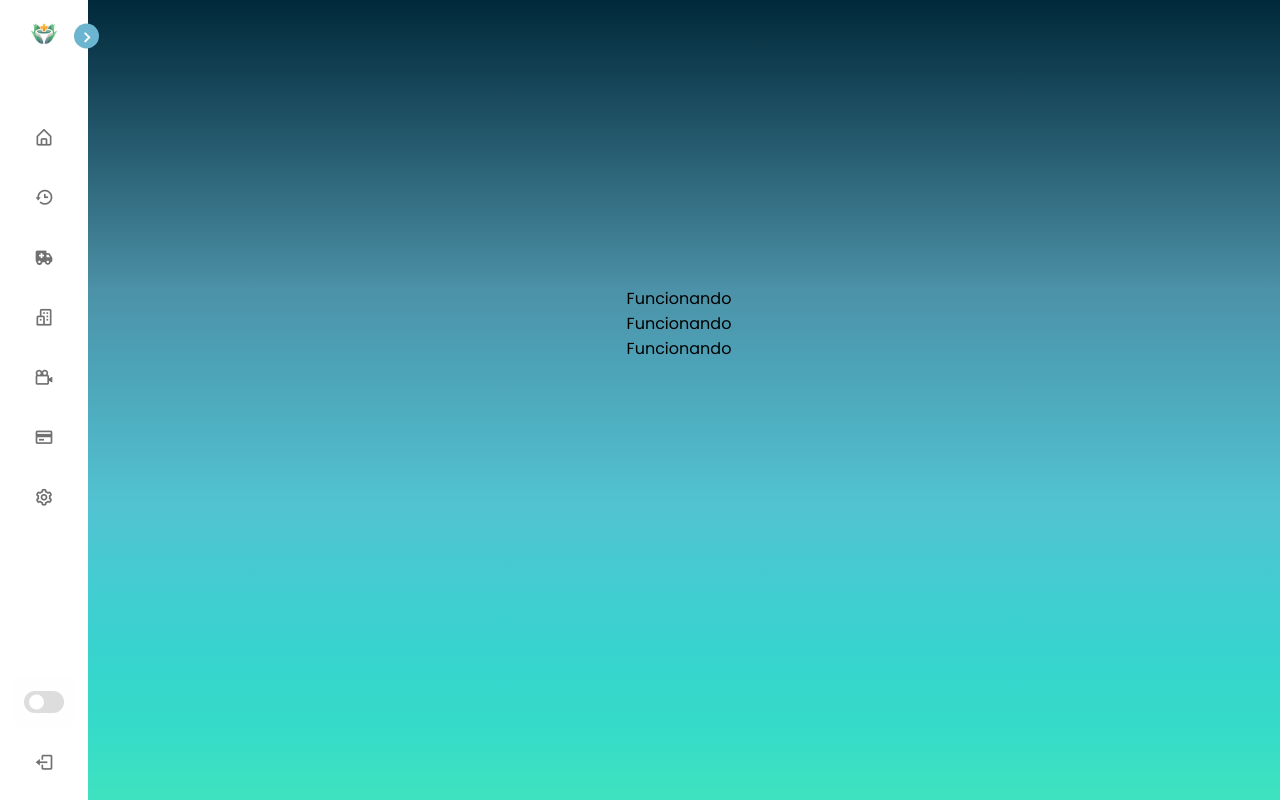
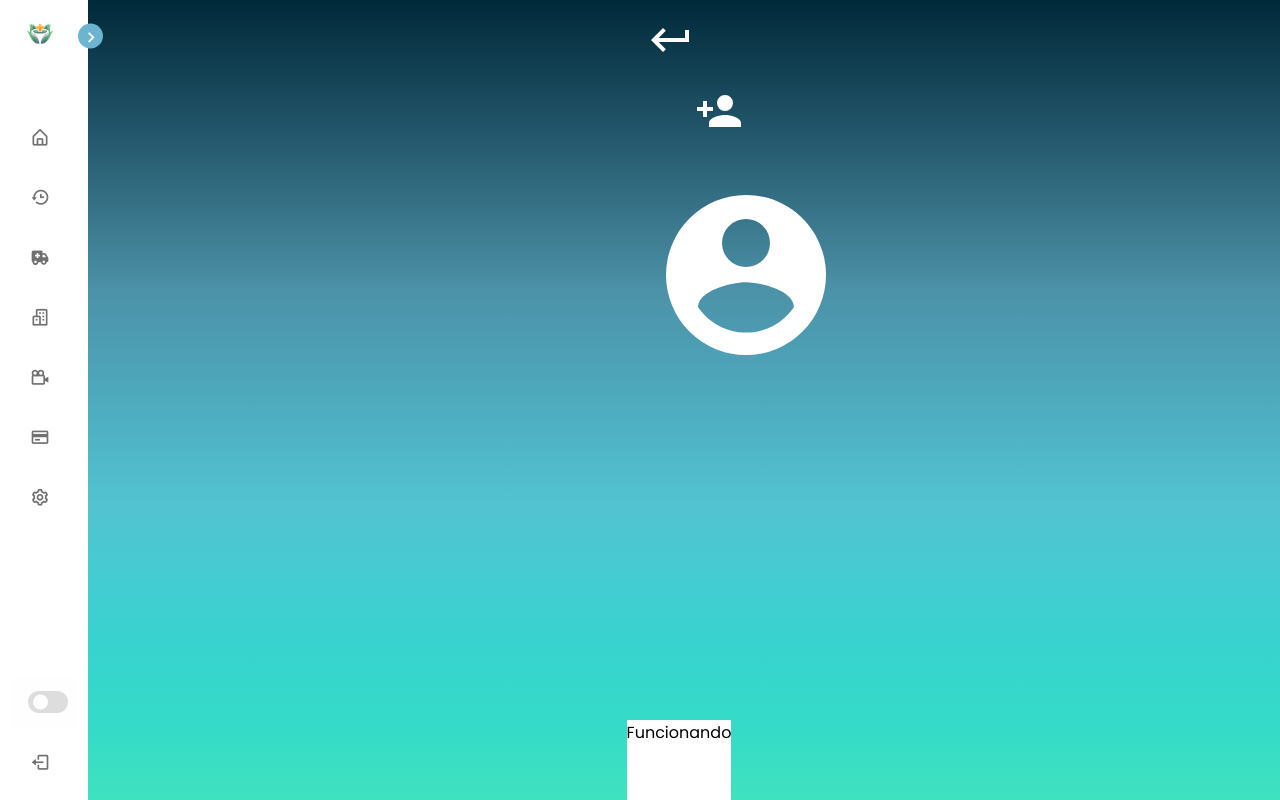
Before and after one commit to SG-Sebastianguerrero/imperial, a React (Create React App) app: page /Calling in a window 1280 px wide. Built offline with nearby package versions, Linux system fonts and the light colour scheme.

Commit message:
Avance Pantalla calling 2

```diff
--- a/package.json
+++ b/package.json
@@ -3,6 +3,8 @@
   "version": "0.1.0",
   "private": true,
   "dependencies": {
+    "@mdi/js": "^7.0.96",
+    "@mdi/react": "^1.6.1",
     "@testing-library/jest-dom": "^5.16.5",
     "@testing-library/react": "^13.4.0",
     "@testing-library/user-event": "^13.5.0",
--- a/src/components/Navbar/Navbar.css
+++ b/src/components/Navbar/Navbar.css
@@ -5,7 +5,7 @@
   left: 0;
   height: 100%;
   width: 250px;
-  padding: 10px 14px;
+  padding: 10px;
   background: var(--sidebar-color);
   transition: var(--tran-05);
   z-index: 10;
--- a/src/pages/AppointmentsRequest/AppointmentsRequest.css
+++ b/src/pages/AppointmentsRequest/AppointmentsRequest.css
@@ -25,3 +25,13 @@
 .styleBox{
     border-radius: 1rem;
 }
+
+.filter-container {
+  width: 800px;
+  height: 100%;
+  padding: 20px;
+  display: flex;
+  align-items: center;
+  flex-direction: column;
+  justify-content: space-around;
+}
--- a/src/pages/VideoCalls/Calling.css
+++ b/src/pages/VideoCalls/Calling.css
@@ -1,17 +1,50 @@
 .background-body{
-    background-image: linear-gradient(to bottom, #00293a, #134154, #265b6f, #39768b, #4c92a8, #4da2b7, #4fb3c5, #52c4d2, #43ccd2, #37d4ce, #35dbc8, #3fe2bf);
+  background-image: linear-gradient(to bottom, #00293a, #134154, #265b6f, #39768b, #4c92a8, #4da2b7, #4fb3c5, #52c4d2, #43ccd2, #37d4ce, #35dbc8, #3fe2bf);
 }
 
-.filter-container {
+.filter-container-calling {
     width: 100%;
     height: 100%;
-    padding: 20px;
     display: flex;
     align-items: center;
     flex-direction: column;
     justify-content: space-around;
   }
 
-  .header{
-    height: 30%;
-  }
+.header{
+  height: 20%;
+}
+
+.body-calling{
+  height: 70%;
+}
+
+.footer-calling{
+  height: 10%;
+}
+
+.icon {
+    color: white;
+}
+
+.icon-return{
+  margin-top: 1rem;
+  margin-left: 2rem;
+  cursor: pointer;
+}
+
+.icon-user{
+  margin-top: 1rem;
+  cursor: pointer;
+  margin-left: 5rem;
+}
+
+.big-icon {
+  margin-left: 35%;
+  margin-top: 10%;
+  cursor: pointer;
+}
+
+.footer{
+  background: white;
+}
--- a/src/pages/VideoCalls/Calling.js
+++ b/src/pages/VideoCalls/Calling.js
@@ -2,6 +2,10 @@ import '../default.css';
 import './Calling.css';
 import Navbar from '../../components/Navbar/Navbar';
 import {Component} from "react"
+import Icon from '@mdi/react'
+import { mdiAccountPlus } from '@mdi/js';
+import { mdiKeyboardReturn } from '@mdi/js';
+import { mdiAccountCircle } from '@mdi/js';
 
 class Calling extends Component{
     render(){
@@ -9,21 +13,45 @@ class Calling extends Component{
             <div>
                 <Navbar></Navbar>
                 <section className="internalSection">
-                    <div className="filter-container background-body">
-                        <div className='w-full grid grid-cols-1 gap-8 header'>
-                            <div className='w-full'>
+                    <div className="filter-container-calling background-body">
+
+                            <div className='w-full header'>
+                                <div className='flex'>
+                                    <div className='w-1/6 '>
+                                        <Icon path={mdiKeyboardReturn}
+                                            size={2}
+                                            className='icon icon-return'/>
+                                    </div>
+                                    <div className='w-4/6'>
+                                    </div>
+                                    <div className='w-1/6'>
+                                        <Icon path={mdiAccountPlus}
+                                            size={2}
+                                            className='icon icon-user'/>
+                                    </div>
+                                </div>
+                            </div>
+                            <div className='w-full body-calling'>
+                                <div className='flex'>
+                                    <div className='w-1/6 '>
+                                    </div>
+                                    <div className='w-4/6'>
+                                        <div className='grid grid-cols3'>
+                                            <div>
+                                                <Icon path={mdiAccountCircle}
+                                                    size={8}
+                                                    className='icon icon-user big-icon '/>
+                                            </div>
+                                        </div>
+                                    </div>
+                                    <div className='w-1/6'>
+                                    </div>
+                                </div>
+                            </div>
+                            <div className='w-full footer-calling footer'>
                                 Funcionando
                             </div>
-                            <div className='w-full'>
-                                Funcionando
-                            </div>
-                            <div className='w-full'>
-                                Funcionando
-                            </div>
-                        </div>
-
                     </div>
-
                 </section>
             </div>
         );
```
Also changed, not shown: 1 other file (tests, documents, lock files or other folders).
